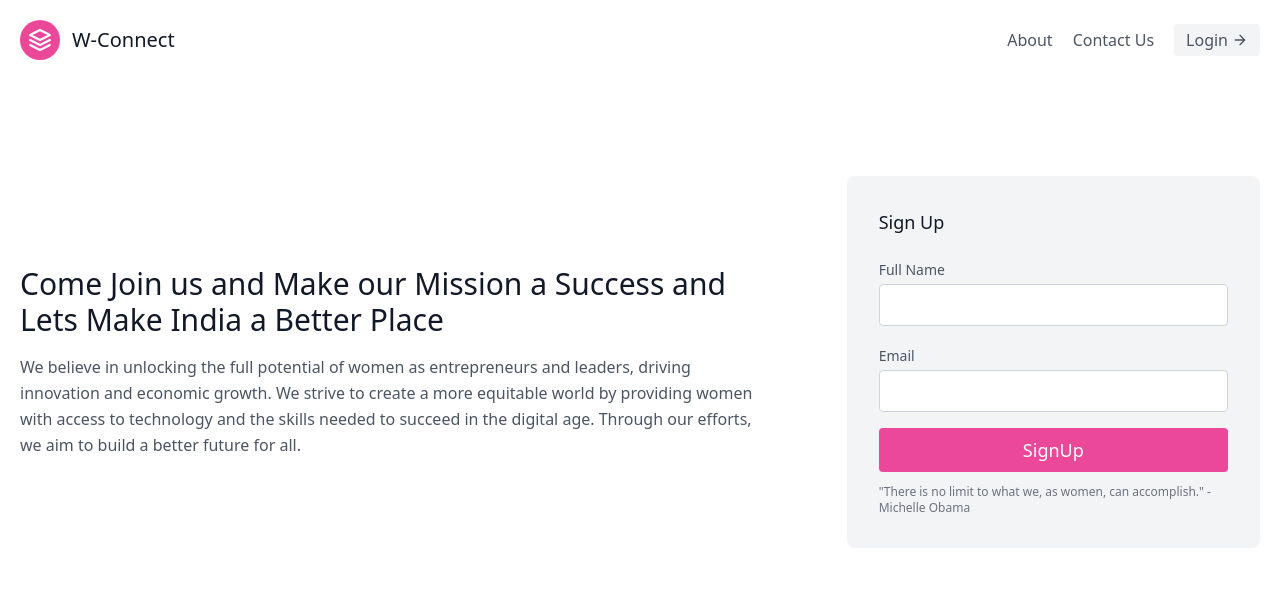
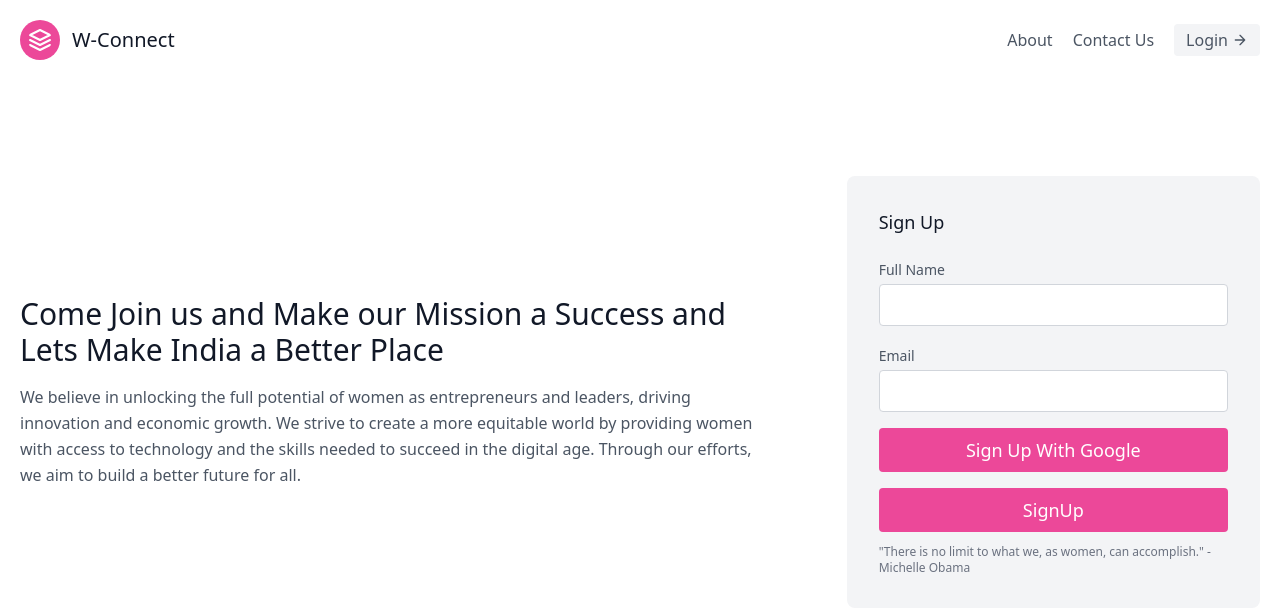
Before and after one commit to Sranjan0208/W20, a Next.js app: page /SignUp in a window 1280 px wide. Shown: the top 610 px of the page. Built offline with nearby package versions, Linux system fonts and the light colour scheme; no server answers.

Commit message:
signup auth

```diff
--- a/package.json
+++ b/package.json
@@ -13,6 +13,7 @@
     "eslint-config-next": "13.2.4",
     "firebase": "^9.18.0",
     "next": "13.2.4",
+    "next-auth": "^4.20.1",
     "react": "18.2.0",
     "react-dom": "18.2.0",
     "run": "^1.4.0"
--- a/src/pages/SignUp.js
+++ b/src/pages/SignUp.js
@@ -2,12 +2,14 @@ import Head from "next/head";
 import Image from "next/image";
 import styles from "@/styles/Home.module.css";
 import Link from "next/link";
-
+import {useSession,signIn, signOut} from 'next-auth/react'
 import Header from "../components/Header";
 
 export default function Home() {
+  const {data: session}=useSession()
   return (
     <>
+
       <Header />
       <section className="text-gray-600 body-font">
         <div className="container px-5 py-24 mx-auto flex flex-wrap items-center">
@@ -48,6 +50,9 @@ export default function Home() {
                 className="w-full bg-white rounded border border-gray-300 focus:border-pink-500 focus:ring-2 focus:ring-pink-200 text-base outline-none text-gray-700 py-1 px-3 leading-8 transition-colors duration-200 ease-in-out"
               />
             </div>
+            <button className="text-white bg-pink-500 border-0 py-2 px-8 focus:outline-none hover:bg-pink-600 rounded text-lg mb-4" onClick={()=>signIn()}>
+            Sign Up With Google
+            </button>
             <button className="text-white bg-pink-500 border-0 py-2 px-8 focus:outline-none hover:bg-pink-600 rounded text-lg">
             <Link href="/MenteeQ">SignUp</Link>
             </button>
--- a/src/pages/_app.js
+++ b/src/pages/_app.js
@@ -1,5 +1,10 @@
 import '@/styles/globals.css'
+import {SessionProvider} from 'next-auth/react'
 
-export default function App({ Component, pageProps }) {
-  return <Component {...pageProps} />
+export default function App({ Component, pageProps ,session}) {
+  return(
+    <SessionProvider session={session}>
+      <Component {...pageProps}/>
+    </SessionProvider>
+  )
 }
--- /dev/null
+++ b/src/pages/api/auth/[...nextauth].js
@@ -0,0 +1,15 @@
+import NextAuth from "next-auth"
+import GoogleProvider from "next-auth/providers/google"
+export const authOptions = {
+  // Configure one or more authentication providers
+  providers: [
+    GoogleProvider({
+      clientId: process.env.GOOGLE_CLIENT_ID,
+      clientSecret: process.env.GOOGLE_CLIENT_SECRET,
+    }),
+    // ...add more providers here
+
+  ],
+  secret: process.env.JWT_SECRET
+}
+export default NextAuth(authOptions)
```
Also changed, not shown: 2 other files (tests, documents, lock files or other folders).
